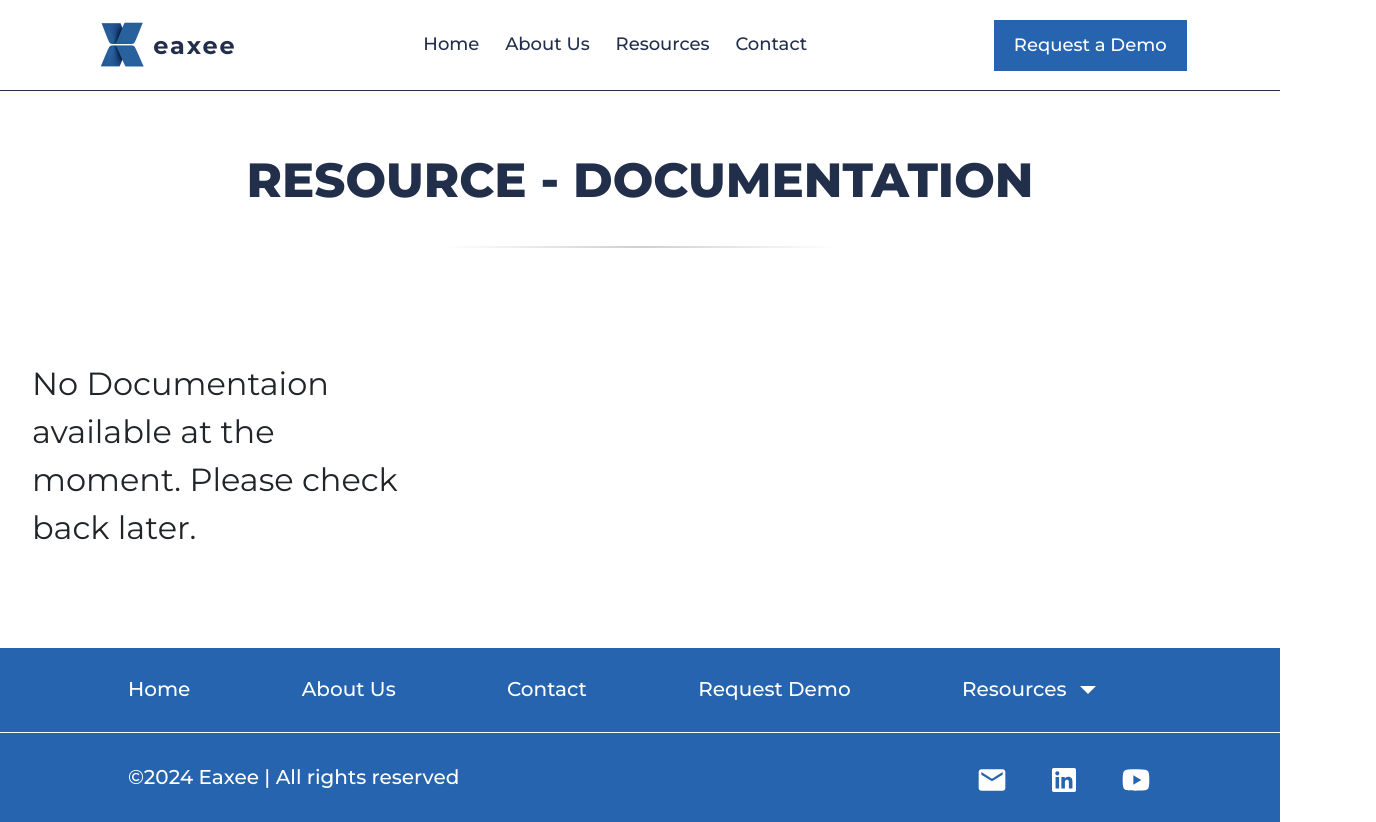
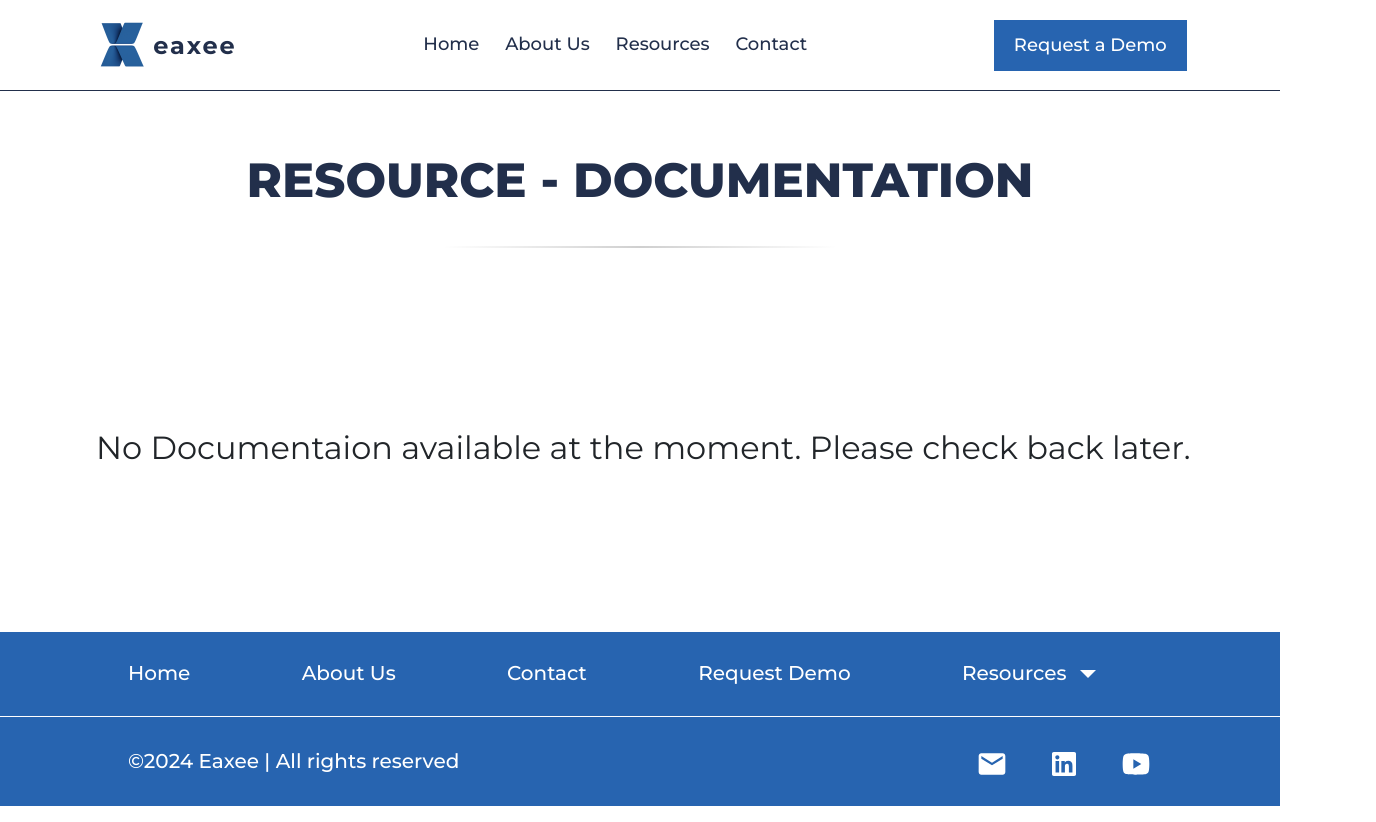
Before and after one commit to FZehra1512/Eaxee, a React (Create React App) app in the folder front-end/: page /documentation in a window 1280 px wide. Shown: the whole page, 1376 px wide, since content can reach past the window. Built offline with nearby package versions, Linux system fonts and the light colour scheme.

Commit message:
Resource Pages Css Updated

```diff
--- a/front-end/src/Pages/Resources/Documentation/Documentation.js
+++ b/front-end/src/Pages/Resources/Documentation/Documentation.js
@@ -49,7 +49,7 @@ const Documentation = () => {
             </div>
 
             <div className='Documentation-list'>
-                {cardInfo.length === 0 ? (<h2>No Documentaion available at the moment. Please check back later.</h2>) : (
+                {cardInfo.length === 0 ? (<h2 style={{width:"100vw",margin:"4rem"}}>No Documentaion available at the moment. Please check back later.</h2>) : (
 
                     cardInfo.map((ele, index) => (
                         <div class="card" key={index}>
--- a/front-end/src/Pages/Resources/Events/Event.js
+++ b/front-end/src/Pages/Resources/Events/Event.js
@@ -56,7 +56,7 @@ const Event = () => {
                     }
                     <div className='current-event-list'>
                         {eventsInfo.length === 0 ? (
-                            <h2>No events available at the moment. Please check back later.</h2>
+                            <h2 style={{width:"100vw",margin:"4rem"}}>No events available at the moment. Please check back later.</h2>
                         ) : (
                             eventsInfo.map((event, index) => (
                                 <div className="card mb-1" key={index}>
--- a/front-end/src/Pages/Resources/Whitepaper/Whitepaper.js
+++ b/front-end/src/Pages/Resources/Whitepaper/Whitepaper.js
@@ -86,7 +86,7 @@ const Whitepaper = () => {
             </div>
 
             <div className='whitepaper-list'>
-                {whitepaperCardInfo.length === 0 ? (<h2 style={{marginBottom:"4rem"}}>No Whitepapers available at the moment. Please check back later.</h2>) : (whitepaperCardInfo.map((ele, index) => (
+                {whitepaperCardInfo.length === 0 ? (<h2 style={{margin:"4rem",width:"100vw"}}>No Whitepapers available at the moment. Please check back later.</h2>) : (whitepaperCardInfo.map((ele, index) => (
                     <div class="whitepaper-card" key={index}>
                         <div class="card-body">
                             <h5 class="card-title">{ele.title}</h5>
```
